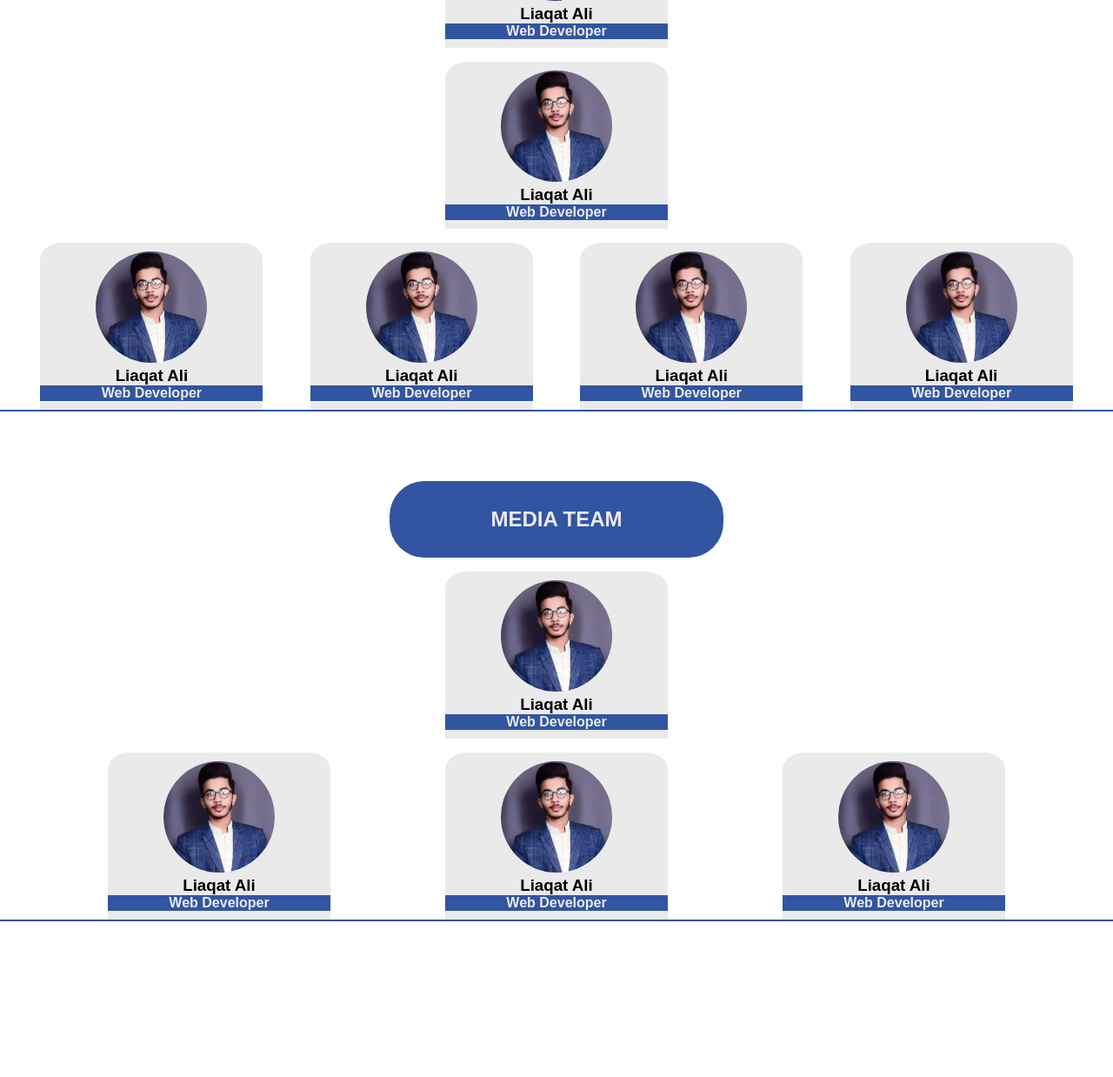
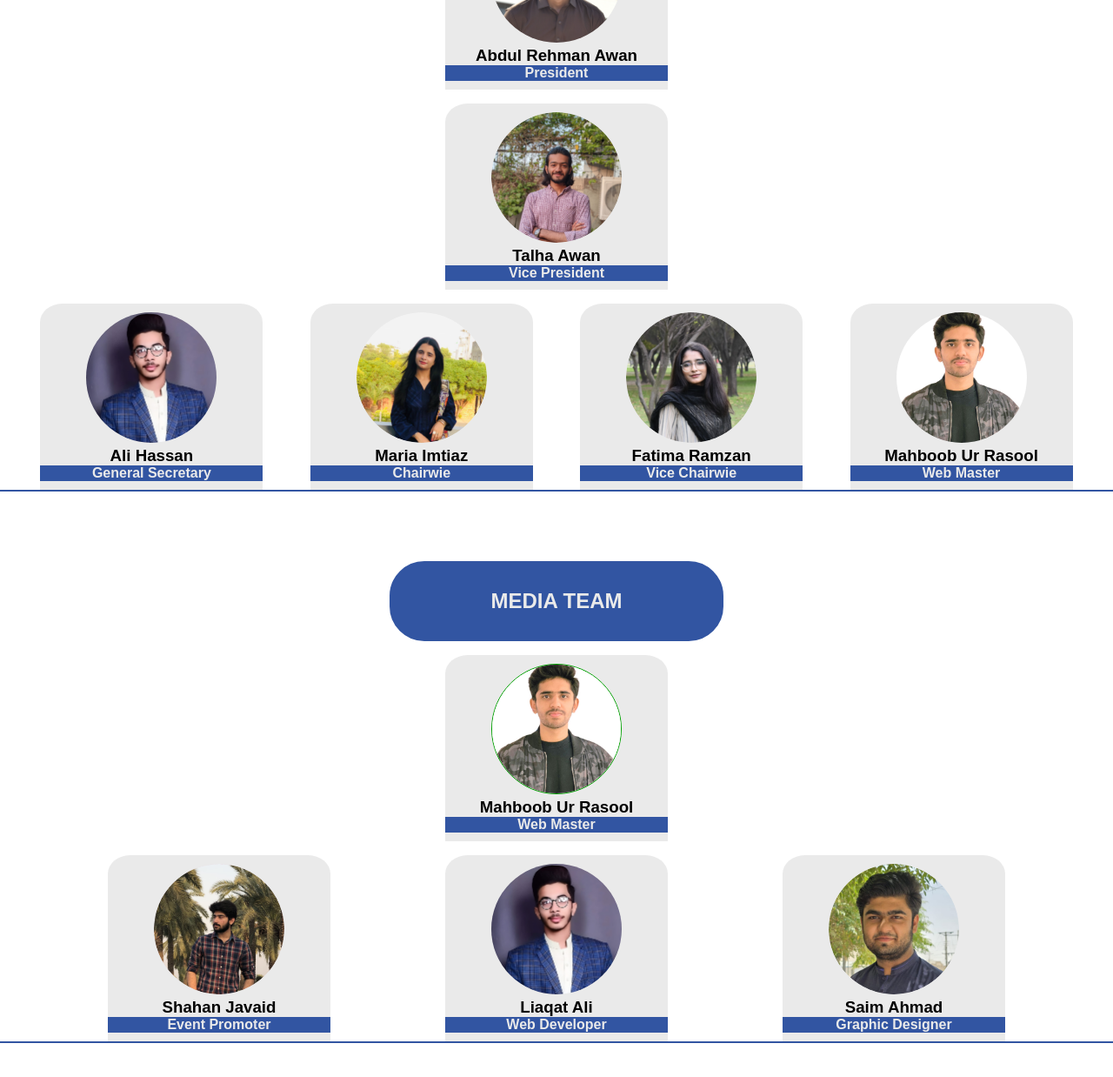
Before and after one commit to HafizLiaqat18/BULC-IEEE, a plain HTML site: page hierarchy.html in a window 1280 px wide. Shown: the part 604-1842 px from the top of the page at 87% size. Before the commit the page ends 1791 px from the top, so only its background shows below. Drawn offline with Linux system fonts and the light colour scheme; a script that the page names is missing.

Commit message:
Update Hierarchy Section and Images

```diff
--- a/hierarchy.css
+++ b/hierarchy.css
@@ -66,7 +66,7 @@ main {
     border-bottom: 2px solid #3255a2;
 }
 .heading{
-
+    border:  2px solid #3255a2;
     background-color: #3255a2;
     color: #eaeaea;
     width: 30%;
@@ -79,6 +79,7 @@ main {
 .heading:hover{
     background-color: #eaeaea;
     color: #3255a2;
+    border:  2px solid #3255a2;
 }
 
 #main-hierarchy ,#main-media-hierarchy{
@@ -101,14 +102,15 @@ main {
 
 }
 #main-hierarchy .person img, #main-hierarchy-2 .person img, #main-media-hierarchy .person img ,#media-hierarchy-2 .person img{
-    width: 50%;
+    width: 150px;
+    height: 150px;
     object-fit: cover;
-    object-position: center;
+    object-position:unset;
     border-radius: 50%;
     transition: all 0.300s ease-in-out;
 
 }
-#main-hierarchy .person img:hover ,#main-hierarchy-2.person img:hover,#main-media-hierarchy .person img:hover ,#media-hierarchy-2 .person img:hover{
+#main-hierarchy .person img:hover ,#main-hierarchy-2 .person img:hover,#main-media-hierarchy .person img:hover ,#media-hierarchy-2 .person img:hover{
     transform: scale(1.10);
 }
 
@@ -129,6 +131,13 @@ main {
 }
 
 
+#main-media-hierarchy .person1 img , #main-hierarhy .person4 img{
+    border: 1px solid rgb(2, 163, 2);
+}
+#main-hierarchy .person1 img{
+    object-fit: contain;
+    border: 1px dotted rgb(33, 33, 33);
+}
 @media only screen and (max-width: 904px) {
 
     .heading{
--- a/hierarchy.html
+++ b/hierarchy.html
@@ -23,41 +23,41 @@
                 <h1 class="heading">IEEE BULC CHAPTER</h1>
                 <div id="main-hierarchy">
                     <div class="person person1">
-                        <img src="./assets/3.jpeg" alt="">
-                        <h3>Liaqat Ali</h3>
-                        <h6>Web Developer</h6>
+                        <img src="./assets/sir Zunnurain.jpg" alt="">
+                        <h3>Mr.Zunnurain Hussain</h3>
+                        <h6>Branch Counselor</h6>
                     </div>
                     <div class="person person2">
-                        <img src="./assets/3.jpeg" alt="">
-                        <h3>Liaqat Ali</h3>
-                        <h6>Web Developer</h6>
+                        <img src="./assets/abdul Rehman.JPG" alt="">
+                        <h3>Abdul Rehman Awan</h3>
+                        <h6>President</h6>
                     </div>
                     <div class="person person2">
-                        <img src="./assets/3.jpeg" alt="">
-                        <h3>Liaqat Ali</h3>
-                        <h6>Web Developer</h6>
+                        <img src="./assets/talha.png" alt="">
+                        <h3>Talha Awan</h3>
+                        <h6>Vice President</h6>
                     </div>
                 </div>
                 <div id="main-hierarchy-2">
                     <div class="person person4">
-                        <img src="./assets/3.jpeg" alt="">
-                        <h3>Liaqat Ali</h3>
-                        <h6>Web Developer</h6>
+                        <img src="./assets/liaqat.jpeg" alt="">
+                        <h3>Ali Hassan</h3>
+                        <h6>General Secretary</h6>
                     </div>
                     <div class="person person5">
-                        <img src="./assets/3.jpeg" alt="">
-                        <h3>Liaqat Ali</h3>
-                        <h6>Web Developer</h6>
+                        <img src="./assets/maria.png" alt="">
+                        <h3>Maria Imtiaz</h3>
+                        <h6>Chairwie</h6>
                     </div>
                     <div class="person person6">
-                        <img src="./assets/3.jpeg" alt="">
-                        <h3>Liaqat Ali</h3>
-                        <h6>Web Developer</h6>
+                        <img src="./assets/fatima.png" alt="">
+                        <h3>Fatima Ramzan</h3>
+                        <h6>Vice Chairwie</h6>
                     </div>
                     <div class="person person7">
-                        <img src="./assets/3.jpeg" alt="">
-                        <h3>Liaqat Ali</h3>
-                        <h6>Web Developer</h6>
+                        <img src="./assets/mahboob.jpg" alt="">
+                        <h3>Mahboob Ur Rasool</h3>
+                        <h6>Web Master</h6>
                     </div>
                 </div>
 
@@ -68,26 +68,26 @@
                 <h1 class="heading">MEDIA TEAM</h1>
                 <div id="main-media-hierarchy">
                     <div class="person person1">
-                        <img src="./assets/3.jpeg" alt="">
-                        <h3>Liaqat Ali</h3>
-                        <h6>Web Developer</h6>
+                        <img src="./assets/mahboob.jpg" alt="">
+                        <h3>Mahboob Ur Rasool</h3>
+                        <h6>Web Master</h6>
                     </div>
                     </div>
                     <div id="media-hierarchy-2">
                         <div class="person person4">
-                            <img src="./assets/3.jpeg" alt="">
+                            <img src="./assets/shahan.png" alt="">
+                            <h3>Shahan Javaid</h3>
+                            <h6>Event Promoter</h6>
+                        </div>
+                        <div class="person person4">
+                            <img src="./assets/liaqat.jpeg" alt="">
                             <h3>Liaqat Ali</h3>
                             <h6>Web Developer</h6>
                         </div>
                         <div class="person person4">
-                            <img src="./assets/3.jpeg" alt="">
-                            <h3>Liaqat Ali</h3>
-                            <h6>Web Developer</h6>
-                        </div>
-                        <div class="person person4">
-                            <img src="./assets/3.jpeg" alt="">
-                            <h3>Liaqat Ali</h3>
-                            <h6>Web Developer</h6>
+                            <img src="./assets/saim.png" alt="">
+                            <h3>Saim Ahmad</h3>
+                            <h6>Graphic Designer</h6>
                         </div>
                     </div>
 
```
Also changed, not shown: assets/abdul Rehman.JPG (added), assets/fatima.png (added), assets/liaqat.jpeg (renamed from assets/3.jpeg), assets/mahboob.jpg (added), assets/maria.png (added), assets/saim.png (added), assets/shahan.png (added), assets/sir Zunnurain.jpg (added), assets/talha.png (added).
